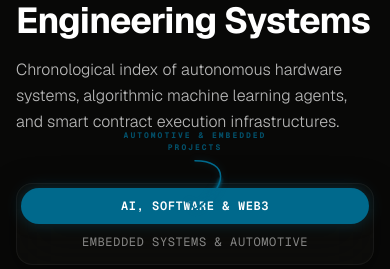
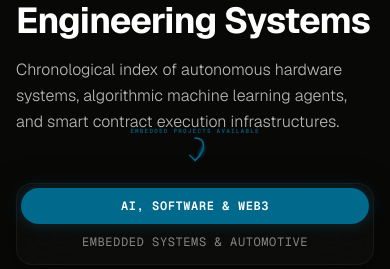
Before and after one commit to satish05112003/Portfolio, a Next.js app: page / in a window 390 px wide. Shown: the part 3200-3469 px from the top of the page. Built offline with nearby package versions, Linux system fonts and the light colour scheme.

Commit message:
Refactor: Relocate Embedded recruiter hint to right-side whitespace, add desktop diagonal curved swoops and mobile-optimized vertical paths, and wrap in AnimatePresence

```diff
--- a/src/components/Products.tsx
+++ b/src/components/Products.tsx
@@ -6,7 +6,7 @@ import { GlassCard } from "./ui/GlassCard";
 import TechBadge from "./ui/TechBadge";
 import Counter from "./ui/Counter";
 import { portfolioData } from "@/utils/dataParser";
-import { motion, useReducedMotion } from "motion/react";
+import { motion, useReducedMotion, AnimatePresence } from "motion/react";
 import { cn } from "@/utils/cn";
 import {
   GithubLogo,
@@ -980,6 +980,7 @@ export default function Products() {
             </button>
 
             {/* Recruiter discovery indicator */}
+            <AnimatePresence>
               {activeCategory === "software" && (
                 <motion.div
                   initial={{ opacity: 0, scale: 0.9, y: 15, filter: "blur(4px)" }}
@@ -997,7 +998,7 @@ export default function Products() {
                     filter: "blur(6px)",
                     transition: { duration: 0.4, ease: [0.16, 1, 0.3, 1] }
                   }}
-                className="absolute -top-[95px] sm:-top-[115px] left-1/2 -translate-x-1/2 flex flex-col items-center pointer-events-none select-none z-10 w-[200px]"
+                  className="absolute -top-[105px] md:-top-[115px] lg:-top-[125px] left-1/2 -translate-x-1/2 md:left-auto md:translate-x-0 md:-right-4 lg:-right-[110px] flex flex-col items-center md:items-start pointer-events-none select-none z-10 w-[180px] md:w-[220px] lg:w-[240px] scale-75 md:scale-90 lg:scale-100"
                 >
                   <motion.span
                     animate={{
@@ -1008,15 +1009,16 @@ export default function Products() {
                       repeat: Infinity,
                       ease: "easeInOut"
                     }}
-                  className="text-[8px] sm:text-[9.5px] font-mono tracking-[0.25em] text-[#00698c] uppercase text-center font-bold"
+                    className="text-[8px] sm:text-[9.5px] font-mono tracking-[0.2em] text-[#00698c] uppercase text-center md:text-left font-bold whitespace-nowrap"
                   >
-                  AUTOMOTIVE & EMBEDDED PROJECTS
+                    EMBEDDED PROJECTS AVAILABLE
                   </motion.span>
 
+                  {/* Large diagonal arrow for tablet/desktop */}
                   <motion.svg
-                  width="150"
-                  height="70"
-                  viewBox="0 0 150 70"
+                    width="200"
+                    height="110"
+                    viewBox="0 0 200 110"
                     fill="none"
                     stroke="#00698c"
                     strokeWidth="1.5"
@@ -1032,11 +1034,11 @@ export default function Products() {
                       y: { duration: 4, repeat: Infinity, ease: "easeInOut" },
                       filter: isEmbeddedHovered ? { duration: 0.3 } : { duration: 3.5, repeat: Infinity, ease: "easeInOut" }
                     }}
-                  className="w-32 sm:w-[150px] h-[60px] sm:h-[70px] mt-1.5"
+                    className="hidden md:block w-[180px] lg:w-[200px] h-[100px] lg:h-[110px] mt-1.5"
                   >
                     {/* Background faint path */}
                     <path
-                    d="M 75 5 C 115 5, 115 35, 75 62"
+                      d="M 180 15 C 130 15, 60 45, 15 105"
                       stroke="#00698c"
                       strokeOpacity="0.12"
                       strokeWidth="1.5"
@@ -1044,7 +1046,104 @@ export default function Products() {
 
                     {/* Traveling light pulse path */}
                     <motion.path
-                    d="M 75 5 C 115 5, 115 35, 75 62"
+                      d="M 180 15 C 130 15, 60 45, 15 105"
+                      stroke="#00698c"
+                      strokeWidth="3.5"
+                      strokeOpacity="0.8"
+                      strokeLinecap="round"
+                      style={{ filter: "blur(2px)" }}
+                      custom={isEmbeddedHovered}
+                      variants={{
+                        animate: (hovered) => ({
+                          pathLength: 0.25,
+                          pathOffset: [0, 1.2],
+                          transition: {
+                            duration: hovered ? 1.4 : 2.2,
+                            repeat: Infinity,
+                            ease: "linear"
+                          }
+                        })
+                      }}
+                      animate="animate"
+                    />
+
+                    {/* Draw-on animated main path */}
+                    <motion.path
+                      d="M 180 15 C 130 15, 60 45, 15 105"
+                      stroke="#00698c"
+                      strokeWidth="1.75"
+                      custom={isEmbeddedHovered}
+                      variants={{
+                        animate: (hovered) => ({
+                          pathLength: [0, 1, 1, 1, 0],
+                          strokeDashoffset: hovered ? [0, -22, -44] : [0, -15, -30],
+                          transition: {
+                            duration: hovered ? 1.8 : 2.6,
+                            repeat: Infinity,
+                            ease: "easeInOut",
+                            times: [0, 0.45, 0.85, 0.95, 1]
+                          }
+                        })
+                      }}
+                      animate="animate"
+                    />
+
+                    {/* Animated Arrowhead */}
+                    <motion.path
+                      d="M 8 92 L 15 105 L 28 101"
+                      stroke="#00698c"
+                      strokeWidth="1.75"
+                      strokeLinecap="round"
+                      strokeLinejoin="round"
+                      custom={isEmbeddedHovered}
+                      variants={{
+                        animate: (hovered) => ({
+                          opacity: [0, 0, 1, 1, 0],
+                          transition: {
+                            duration: hovered ? 1.8 : 2.6,
+                            repeat: Infinity,
+                            ease: "easeInOut",
+                            times: [0, 0.42, 0.46, 0.95, 1]
+                        }
+                      })
+                    }}
+                    animate="animate"
+                  />
+                  </motion.svg>
+
+                  {/* Small vertical/curved arrow for mobile */}
+                  <motion.svg
+                    width="60"
+                    height="40"
+                    viewBox="0 0 60 40"
+                    fill="none"
+                    stroke="#00698c"
+                    strokeWidth="1.5"
+                    strokeLinecap="round"
+                    strokeLinejoin="round"
+                    animate={{
+                      y: [0, -3, 0],
+                      filter: isEmbeddedHovered
+                        ? "drop-shadow(0 0 8px rgba(0, 105, 140, 0.8))"
+                        : ["drop-shadow(0 0 2px rgba(0, 105, 140, 0.25))", "drop-shadow(0 0 6px rgba(0, 105, 140, 0.55))", "drop-shadow(0 0 2px rgba(0, 105, 140, 0.25))"]
+                    }}
+                    transition={{
+                      y: { duration: 4, repeat: Infinity, ease: "easeInOut" },
+                      filter: isEmbeddedHovered ? { duration: 0.3 } : { duration: 3.5, repeat: Infinity, ease: "easeInOut" }
+                    }}
+                    className="block md:hidden w-[60px] h-[40px] mt-1"
+                  >
+                    {/* Background faint path */}
+                    <path
+                      d="M 30 2 C 45 2, 45 18, 30 32"
+                      stroke="#00698c"
+                      strokeOpacity="0.12"
+                      strokeWidth="1.5"
+                    />
+
+                    {/* Traveling light pulse path */}
+                    <motion.path
+                      d="M 30 2 C 45 2, 45 18, 30 32"
                       stroke="#00698c"
                       strokeWidth="3.5"
                       strokeOpacity="0.8"
@@ -1067,14 +1166,14 @@ export default function Products() {
 
                     {/* Draw-on animated main path */}
                     <motion.path
-                    d="M 75 5 C 115 5, 115 35, 75 62"
+                      d="M 30 2 C 45 2, 45 18, 30 32"
                       stroke="#00698c"
                       strokeWidth="1.75"
                       custom={isEmbeddedHovered}
                       variants={{
                         animate: (hovered) => ({
                           pathLength: [0, 1, 1, 1, 0],
-                        strokeDashoffset: hovered ? [0, -22, -44] : [0, -15, -30],
+                          strokeDashoffset: hovered ? [0, -10, -20] : [0, -8, -16],
                           transition: {
                             duration: hovered ? 1.6 : 2.4,
                             repeat: Infinity,
@@ -1088,7 +1187,7 @@ export default function Products() {
 
                     {/* Animated Arrowhead */}
                     <motion.path
-                    d="M 68 53 L 75 62 L 83 58"
+                      d="M 23 25 L 30 32 L 37 25"
                       stroke="#00698c"
                       strokeWidth="1.75"
                       strokeLinecap="round"
@@ -1110,6 +1209,7 @@ export default function Products() {
                   </motion.svg>
                 </motion.div>
               )}
+            </AnimatePresence>
           </div>
         </div>
       </div>
```
Lines whose indentation alone changed are shown as unchanged.
